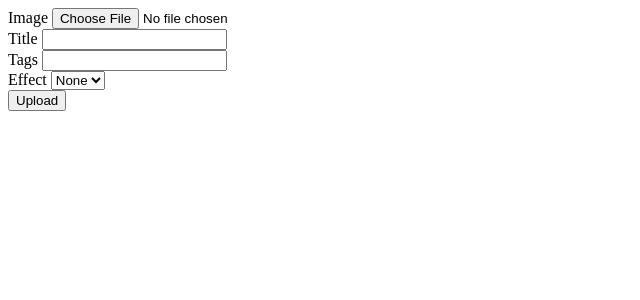
After one commit to chaitanya1008vl/cst205-team-28, a Flask app: page /upload in a window 1280 px wide. The commit adds this page. Shown: the top 300 px of the page, without its empty margins (0-640 px from the left). Run offline with Flask 2, Linux system fonts and the light colour scheme; some libraries are stand-ins or nearby versions.

Commit message:
Flickr integration and upload page

```diff
--- a/app.py
+++ b/app.py
@@ -4,81 +4,180 @@
 # Authors: Christian Sumares
 # Date Created: 04/26/2021
 
+# Standard imports
+import ast
+import os
+
 # Library imports
-import os
-import ast
-
-from flask import Flask, render_template, request, json
+from flask import Flask, render_template, request, json, redirect, url_for, abort
 from flask_bootstrap import Bootstrap
 from flask_wtf import FlaskForm
+from flask_wtf.file import FileField, FileRequired
+from flickrapi import FlickrAPI  # Flickr API Library
 from wtforms import SelectField, StringField
 from wtforms.validators import DataRequired
 from PIL import Image
 
-# Flickr API Library
-from flickrapi import FlickrAPI
-
-# Local imports
-from info import images
-
-FLICKR_PUBLIC = 'db7abd50cd8fc7f7ee439f787cc05413'
-FLICKR_SECRET = 'c624cffc27d82c00'
-
-flickr = FlickrAPI(FLICKR_PUBLIC, FLICKR_SECRET, format='parsed-json')
-extras='url_sq,url_t,url_s,url_q,url_m,url_n,url_z,url_c,url_l,url_o'
 
 app = Flask(__name__)
 app.config['SECRET_KEY'] = 'INSERT SECRET KEY HERE'
 bootstrap = Bootstrap(app)
 
 
+image_effects = ['None']
+
+
+def get_image_info_file():
+    with open('info.json') as info:
+        return json.loads(info.read())
+
+
+def save_image_info_file(info_dict):
+    with open('info.json', 'w') as info_file:
+        info_file.write(json.dumps(info_dict))
+
+
+def id_from_filename(filename):
+    return os.path.basename(filename).rsplit('.')[0]
+
+
+def get_image_info(image_id):
+
+    image_info = {}
+
+    local_info = get_image_info_file()
+
+    if image_id in local_info:
+        image_info = local_info[image_id]
+        image_info['url'] = f'/static/images/{image_id}.jpg'
+    else:
+        raw_response = flickr.photos.getInfo(photo_id=image_id)
+        print(raw_response)
+        flickr_info = json.loads(raw_response.decode('utf-8'))
+        if flickr_info['stat'] == 'ok':
+            photo = flickr_info['photo']
+            # Get url of original photo
+            photo_sizes = json.loads(flickr.photos.getSizes(photo_id=image_id).decode('utf-8'))
+            original_url = photo_sizes['sizes']['size'][-1]['source']
+            image_info = {
+                'title': photo['title']['_content'],
+                'tags': [tag['_content'] for tag in photo['tags']['tag']],
+                'flickr_page_url': photo['urls']['url'][0]['_content'],
+                'url': original_url
+            }
+
+    return image_info
+
+
 class Search(FlaskForm):
     query = StringField('Search', validators=[DataRequired()])
-    count = StringField('Count', validators=[DataRequired()])
 
 
-class ImageManipulation(FlaskForm):
-    manipulation = SelectField('Effect', choices=['None'])
+class ImageEffect(FlaskForm):
+    effect = SelectField('Effect', choices=image_effects)
 
-flickr = None
 
-def flickr_init():
-    filename = os.path.join(app.static_folder, 'data', 'flickr.json')
-    with open(filename) as flickr_file:
-        flickr_keys = json.load(flickr_file)
-        flickr = FlickrAPI(flickr_keys['public_key'], flickr_keys['secret_key'], format='json')
-    return flickr
+class ImageUpload(FlaskForm):
+    image_file = FileField('Image', validators=[FileRequired()])
+    image_title = StringField('Title', validators=[DataRequired()])
+    image_tags = StringField('Tags')
+    image_effect = SelectField('Effect', choices=image_effects)
 
-def flickr_search(query, count, flickr):
+
+flickr_filename = os.path.join(app.static_folder, 'data', 'flickr.json')
+with open(flickr_filename) as flickr_file:
+    flickr_keys = json.load(flickr_file)
+    flickr = FlickrAPI(flickr_keys['public_key'], flickr_keys['secret_key'], format='json')
+
+
+def search(query):
+    keywords = query.lower().split()
+    results = []
+    image_info_file = get_image_info_file()
+    for image_id in image_info_file:
+        image_info = image_info_file[image_id]
+        hits = 0
+        for keyword in keywords:
+            if keyword in image_info['title'].lower().split() or keyword in [tag.lower() for tag in image_info['tags']]:
+                hits += 1
+        if hits != 0:
+            image_info['id'] = image_id
+            image_info['hits'] = hits
+            results.append(image_info)
+    results.sort(key=lambda img: img['hits'], reverse=True)
+    return results
+
+
+def flickr_search(query):
     extras = 'url_sq,url_t,url_s,url_q,url_m,url_n,url_z,url_c,url_l,url_o'
-    decode = (flickr.photos.search(text=query, per_page=count, extras=extras)).decode('utf-8')
+    decode = (flickr.photos.search(text=query, per_page=5, extras=extras)).decode('utf-8')
     photos = ast.literal_eval(decode)
     return photos['photos']['photo']
 
-@app.route('/', methods=['GET', 'POST'])
+
+@app.route('/')
 def index():
-    flickr = flickr_init()
 
     search_form = Search()
 
-    search_results = []
+    local_results = []
+    flickr_results = []
 
     query = request.args.get('query')
-    count = request.args.get('count')
 
     if query is not None:
-        search_results = flickr_search(query, count, flickr)
+        local_results = search(query)
+        flickr_results = flickr_search(query)
 
-    return render_template('index.html', form=search_form, search_query=query, search_results=search_results)
+    return render_template(
+        'index.html',
+        form=search_form,
+        search_query=query,
+        local_results=local_results,
+        flickr_results=flickr_results
+    )
 
 
 @app.route('/image/<image_id>', methods=('GET', 'POST'))
 def image(image_id):
 
-    image_form = ImageManipulation()
+    effect_form = ImageEffect()
 
-    if image_form.validate_on_submit():
-        # Apply image manipulation here?
+    image_info = get_image_info(image_id)
+
+    if effect_form.validate_on_submit():
+        # Manipulate image here?
+        # Update image url for this response
         pass
 
-    return render_template('image.html', form=image_form, image_id=image_id)
+    if 'url' not in image_info:
+        abort(404)
+
+    return render_template('image.html', form=effect_form, image_info=image_info)
+
+
+@app.route('/upload', methods=('GET', 'POST'))
+def upload():
+
+    upload_form = ImageUpload()
+
+    if upload_form.validate_on_submit():
+        print('Upload form is valid')
+        # Save image file
+        image_file = upload_form.image_file.data
+        image_file.save(os.path.join(app.instance_path, '..', 'static', 'images', image_file.filename))
+        # Update info.json
+        image_id = id_from_filename(image_file.filename)
+        image_info = get_image_info_file()
+        image_info[image_id] = {
+            'title': upload_form.image_title.data,
+            'tags': upload_form.image_tags.data.split(',')
+        }
+        save_image_info_file(image_info)
+        return redirect(url_for('image', image_id=image_id))
+    else:
+        print(upload_form.image_title.data)
+        print('Upload form is NOT valid!')
+        print(upload_form.errors)
+
+    return render_template('upload.html', form=upload_form)
--- /dev/null
+++ b/info.json
@@ -0,0 +1 @@
+{"34694102243_3370955cf9_z": {"tags": ["Los Angeles", "California", "building"], "title": "Eastern"}, "34944112220_de5c2684e7_z": {"tags": ["Mexico", "ocean", "beach", "palm"], "title": "View from our rental"}}
--- a/templates/image.html
+++ b/templates/image.html
@@ -5,11 +5,11 @@
         <title>Team 28</title>
     </head>
     <body>
-        <img src="/static/images/{{ image_id }}.jpg">
+        <img src="{{ image_info['url'] }}" alt="{{ image_info['title'] }}">
         <form method="POST" action="">
             {{ form.csrf_token }}
-            {{ form.manipulation.label }}
-            {{ form.manipulation() }}
+            {{ form.effect.label }}
+            {{ form.effect() }}
             <br>
             <input type="submit" value="Apply">
         </form>
--- /dev/null
+++ b/templates/upload.html
@@ -0,0 +1,25 @@
+<!DOCTYPE html>
+<html lang="en">
+    <head>
+        <meta charset="UTF-8">
+        <title>Team 28</title>
+    </head>
+    <body>
+        <form method="POST" action="" enctype="multipart/form-data">
+            {{ form.csrf_token }}
+            {{ form.image_file.label }}
+            {{ form.image_file() }}
+            <br>
+            {{ form.image_title.label }}
+            {{ form.image_title() }}
+            <br>
+            {{ form.image_tags.label }}
+            {{ form.image_tags }}
+            <br>
+            {{ form.image_effect.label }}
+            {{ form.image_effect() }}
+            <br>
+            <input type="submit" value="Upload">
+        </form>
+    </body>
+</html>
```
Also changed, not shown: info.py (deleted, +0 -7 lines), templates/index.html (+17 -6 lines).
